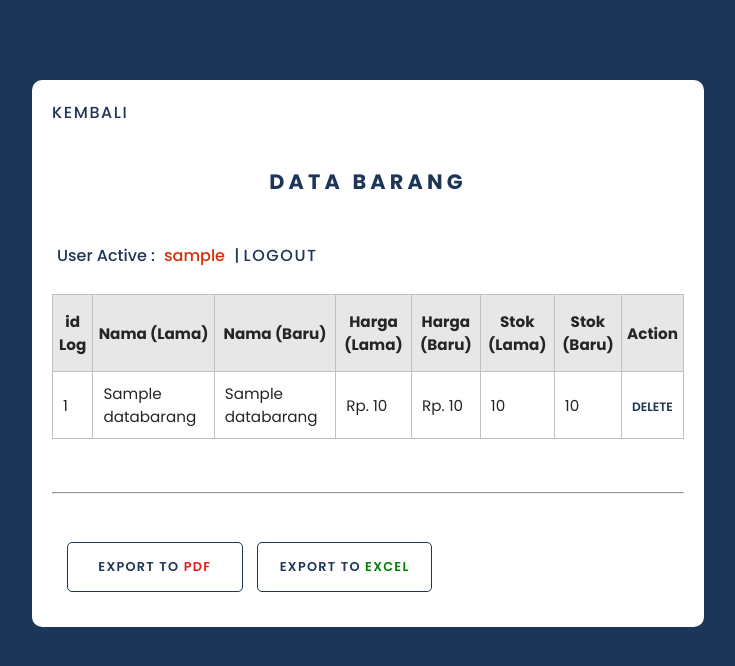
After one commit to ranggshadow27/uas_basisdata, a PHP site: page /admin/log/log_databarang.php in a window 1280 px wide. The commit adds this page. Shown: the top 666 px of the page, without its empty margins (272-1007 px from the left). Run offline with PHP 8.4, Linux system fonts and the light colour scheme; the visitor is signed in with stand-in values (Sample User, id 1); tables that the repository leaves empty or names only in its code hold one stand-in row (values such as "Sample post").

Commit message:
Add files via upload

```diff
--- a/uas_basisdata/admin/databarang.php
+++ b/uas_basisdata/admin/databarang.php
@@ -65,6 +65,7 @@ $printa = mysqli_query($conn, $databarang);
                     <div class="exportnav">
                         <a class="exportbutton" href="export/printpdfbarang.php" target="_blank">Export to <span style="color:#e41d1d">PDF</span></a>
                         <a class="exportbutton" href="export/printxlsbarang.php" target="_blank">Export to <span style="color:green">EXCEL</span></a>
+                        <a class="exportbutton" href="log/log_databarang.php">History</a>
                     </div>
                 </div>
             </div>
--- a/uas_basisdata/admin/delete.php
+++ b/uas_basisdata/admin/delete.php
@@ -3,12 +3,14 @@ include '../koneksi.php';
 
 $id = $_GET['id'];
 $barang = "DELETE FROM data_barang WHERE id_barang='$id'";
+$logbarang = "DELETE FROM log_databarang WHERE id_logbarang='$id'";
 $pembeli = "DELETE FROM data_pembeli WHERE id_pembeli='$id'";
 $distributor = "DELETE FROM data_distributor WHERE id_distributor='$id'";
 $pembelian = "DELETE FROM data_pembelian_barang WHERE id_pembelian_barang='$id'";
 $detailbarang = "DELETE FROM detail_barang WHERE id_detail_barang='$id'";
 
 mysqli_query($conn, $barang);
+mysqli_query($conn, $logbarang);
 mysqli_query($conn, $pembeli);
 mysqli_query($conn, $distributor);
 mysqli_query($conn, $pembelian);
--- /dev/null
+++ b/uas_basisdata/admin/log/log_databarang.php
@@ -0,0 +1,70 @@
+<?php
+include "../../koneksi.php";
+include "../session_check.php";
+
+//query menampilkan data
+$databarang = "SELECT * FROM `log_databarang` ORDER BY `log_databarang`.`id_logbarang` ASC";
+$printa = mysqli_query($conn, $databarang);
+
+?>
+
+<!DOCTYPE html>
+<html lang="en">
+<head>
+    <meta charset="UTF-8">
+    <meta http-equiv="X-UA-Compatible" content="IE=edge">
+    <meta name="viewport" content="width=device-width, initial-scale=1.0">
+    <title>Log Data Barang</title>
+    <link rel="stylesheet" href="../../css/style.css" type="text/css">
+</head>
+<body>
+    <div class="containers">
+            <div id="databarang">
+            <a class="back" href="../databarang.php">KEMBALI</a>
+                <header>
+                    <h3>DATA BARANG</h3>
+                    <h4>User Active :
+                        <span class="user_login">
+                            <?php echo $_SESSION['username']; ?>
+                        </span>|
+                        <a class="back" href="../../logout.php">LOGOUT</a>
+                    </h4>
+                </header>
+                <div class="main">
+                    <table>
+                        <tr>
+                            <th>id Log</th>
+                            <th>Nama (Lama)</th>
+                            <th>Nama (Baru)</th>
+                            <th>Harga (Lama)</th>
+                            <th>Harga (Baru)</th>
+                            <th>Stok (Lama)</th>
+                            <th>Stok (Baru)</th>
+                            <th>Action</th>
+                        </tr>
+                <?php while($a = mysqli_fetch_array($printa)): ?>
+                        <tr>
+                            <td><?= $a['id_logbarang'];?></td>
+                            <td><?= $a['nama_lama'];?></td>
+                            <td><?= $a['nama_baru'];?></td>
+                            <td>Rp. <?= $a['harga_lama'];?></td>
+                            <td>Rp. <?= $a['harga_baru'];?></td>
+                            <td><?= $a['stok_lama'];?></td>
+                            <td><?= $a['stok_baru'];?></td>
+                            <td>
+                                <a class="delete" href="delete.php?id=<?php echo $a['id_logbarang']; ?>">DELETE</a>
+                            </td>
+                        </tr>
+                <?php endwhile;?>
+                    </table>
+                    <br><hr><br>
+                    <div class="exportnav">
+                        <a class="exportbutton" href="export/printpdfbarang.php" target="_blank">Export to <span style="color:#e41d1d">PDF</span></a>
+                        <a class="exportbutton" href="export/printxlsbarang.php" target="_blank">Export to <span style="color:green">EXCEL</span></a>
+                    </div>
+                </div>
+            </div>
+        </div>
+    </div>
+</body>
+</html>
```
Also changed, not shown: uas_basisdata/admin/log/delete.php (added, +12 -0 lines).
